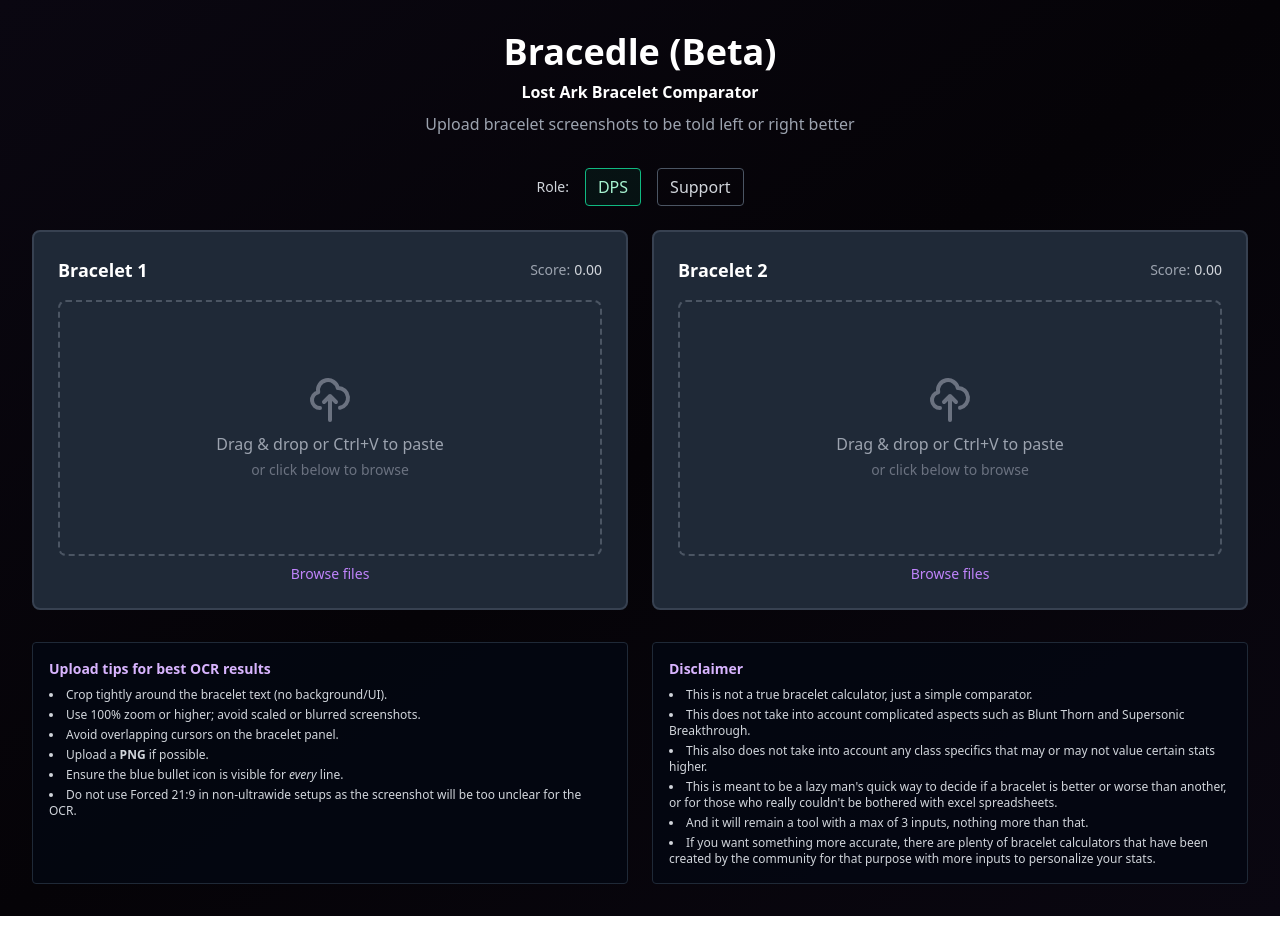
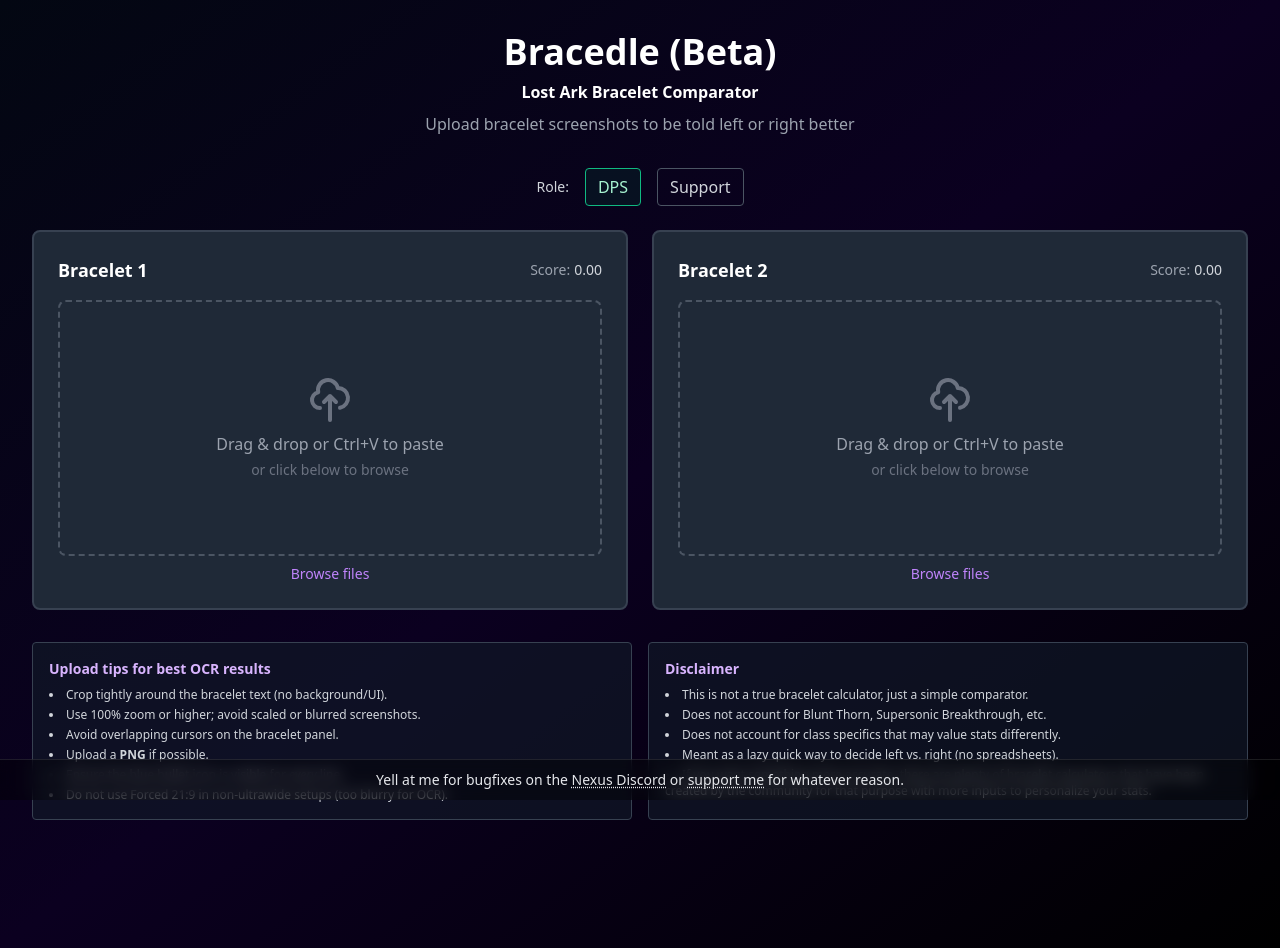
Before and after one commit to Poyoanon/Bracedle, a Nuxt app: page / in a window 1280 px wide. Before the commit the page ends 916 px from the top, so only its background shows below. Built offline with nearby package versions, Linux system fonts and the light colour scheme.

Commit message:
Add footer

```diff
--- a/pages/index.vue
+++ b/pages/index.vue
@@ -1,32 +1,25 @@
 <template>
-  <div class="min-h-screen p-8 bg-gradient-to-br from-[#0a0711] via-[#050307] to-[#0a0711]">
-    <div class="max-w-7xl mx-auto">
-      <!-- Header -->
+  <div class="min-h-screen p-8 bg-gradient-to-br from-gray-950 via-[#0b0020] to-black">
+    <div class="max-w-7xl mx-auto pb-24">
       <div class="text-center mb-8">
-        <h1 class="text-4xl font-bold text-white mb-2">
-          Bracedle (Beta)
-        </h1>
-        <h2 class="text-1xl font-bold text-white mb-2">
-          Lost Ark Bracelet Comparator
-        </h2>
-        <p class="text-gray-400">
-          Upload bracelet screenshots to be told left or right better
-        </p>
+        <h1 class="text-4xl font-bold text-white mb-2">Bracedle (Beta)</h1>
+        <h2 class="text-1xl font-bold text-white mb-2">Lost Ark Bracelet Comparator</h2>
+        <p class="text-gray-400">Upload bracelet screenshots to be told left or right better</p>
       </div>
 
       <!-- Role toggle -->
       <div class="mb-6 flex items-center justify-center gap-4">
         <span class="text-sm text-gray-300">Role:</span>
         <label
-          class="inline-flex items-center gap-2 px-3 py-1.5 rounded border cursor-pointer"
-          :class="role === 'DPS' ? 'border-emerald-500 bg-emerald-900/20 text-emerald-200' : 'border-gray-600 text-gray-300'"
+          class="inline-flex items-center gap-2 px-3 py-1.5 rounded border cursor-pointer transition-colors"
+          :class="role === 'DPS' ? 'border-emerald-500 bg-emerald-900/20 text-emerald-200' : 'border-gray-600 text-gray-300 hover:border-gray-500'"
         >
           <input type="radio" class="hidden" value="DPS" v-model="role" />
           <span>DPS</span>
         </label>
         <label
-          class="inline-flex items-center gap-2 px-3 py-1.5 rounded border cursor-pointer"
-          :class="role === 'Support' ? 'border-cyan-500 bg-cyan-900/20 text-cyan-200' : 'border-gray-600 text-gray-300'"
+          class="inline-flex items-center gap-2 px-3 py-1.5 rounded border cursor-pointer transition-colors"
+          :class="role === 'Support' ? 'border-cyan-500 bg-cyan-900/20 text-cyan-200' : 'border-gray-600 text-gray-300 hover:border-gray-500'"
         >
           <input type="radio" class="hidden" value="Support" v-model="role" />
           <span>Support</span>
@@ -54,10 +47,9 @@
         />
       </div>
 
-      <!-- Bottom: Tips + Disclaimer -->
-      <div class="mt-8 grid grid-cols-1 lg:grid-cols-2 gap-6">
-        <!-- Tips -->
-        <div class="bg-gray-950/80 border border-gray-800 rounded p-4">
+      <!-- Tips + Disclaimer -->
+      <div class="mt-8 grid grid-cols-1 md:grid-cols-2 gap-4">
+        <div class="bg-gray-900/70 border border-gray-700 rounded p-4">
           <h4 class="text-sm font-semibold text-purple-300">Upload tips for best OCR results</h4>
           <ul class="mt-2 text-xs text-gray-300 list-disc list-inside space-y-1">
             <li>Crop tightly around the bracelet text (no background/UI).</li>
@@ -65,73 +57,92 @@
             <li>Avoid overlapping cursors on the bracelet panel.</li>
             <li>Upload a <span class="font-semibold">PNG</span> if possible.</li>
             <li>Ensure the blue bullet icon is visible for <em>every</em> line.</li>
-            <li>Do not use Forced 21:9 in non-ultrawide setups as the screenshot will be too unclear for the OCR.</li>
+            <li>Do not use Forced 21:9 in non-ultrawide setups (too blurry for OCR).</li>
           </ul>
         </div>
 
-        <!-- Disclaimer -->
-        <div class="bg-gray-950/80 border border-gray-800 rounded p-4">
+        <div class="bg-gray-900/70 border border-gray-700 rounded p-4">
           <h4 class="text-sm font-semibold text-purple-300">Disclaimer</h4>
           <ul class="mt-2 text-xs text-gray-300 list-disc list-inside space-y-1">
             <li>This is not a true bracelet calculator, just a simple comparator.</li>
-            <li>This does not take into account complicated aspects such as Blunt Thorn and Supersonic Breakthrough.</li>
-            <li>This also does not take into account any class specifics that may or may not value certain stats higher.</li>
-            <li>This is meant to be a lazy man's quick way to decide if a bracelet is better or worse than another, or for those who really couldn't be bothered with excel spreadsheets.</li>
-            <li>And it will remain a tool with a max of 3 inputs, nothing more than that.</li>
+            <li>Does not account for Blunt Thorn, Supersonic Breakthrough, etc.</li>
+            <li>Does not account for class specifics that may value stats differently.</li>
+            <li>Meant as a lazy quick way to decide left vs. right (no spreadsheets).</li>
             <li>If you want something more accurate, there are plenty of bracelet calculators that have been created by the community for that purpose with more inputs to personalize your stats.</li>
           </ul>
         </div>
       </div>
+    </div>
 
-    </div>
+    <!-- Fixed footer -->
+    <footer
+      class="fixed bottom-0 inset-x-0 z-50 border-t border-white/10 bg-black/60 backdrop-blur supports-[backdrop-filter]:bg-black/40"
+    >
+      <div class="mx-auto max-w-7xl px-4 sm:px-6 py-2.5 text-center text-sm text-gray-200">
+        Yell at me for bugfixes on the
+        <a
+          href="https://discord.com/invite/loanexus"
+          target="_blank"
+          rel="noopener noreferrer"
+          class="underline decoration-dotted underline-offset-2 hover:text-white"
+        >Nexus Discord</a>
+        or
+        <a
+          href="https://ko-fi.com/poyoanon"
+          target="_blank"
+          rel="noopener noreferrer"
+          class="underline decoration-dotted underline-offset-2 hover:text-white"
+        >support me</a>
+        for whatever reason.
+      </div>
+    </footer>
   </div>
 </template>
 
 <script setup>
-import { ref, computed, onMounted, onUnmounted } from 'vue';
-import BraceletUpload from '~/components/BraceletUpload.vue';
-import { getProfileWeights, scoreBracelet } from '~/composables/weights';
+import { ref, computed, onMounted, onUnmounted } from 'vue'
+import BraceletUpload from '~/components/BraceletUpload.vue'
+import { getProfileWeights, scoreBracelet } from '~/composables/weights'
 
-const bracelet1Stats = ref([]);
-const bracelet2Stats = ref([]);
-const bracelet1Ref = ref(null);
-const bracelet2Ref = ref(null);
+const bracelet1Stats = ref([])
+const bracelet2Stats = ref([])
+const bracelet1Ref = ref(null)
+const bracelet2Ref = ref(null)
 
-const role = ref('DPS');
-const weights = computed(() => getProfileWeights(role.value));
+const role = ref('DPS')
+const weights = computed(() => getProfileWeights(role.value))
 
-const score1 = computed(() => scoreBracelet(bracelet1Stats.value, weights.value));
-const score2 = computed(() => scoreBracelet(bracelet2Stats.value, weights.value));
+const score1 = computed(() => scoreBracelet(bracelet1Stats.value, weights.value))
+const score2 = computed(() => scoreBracelet(bracelet2Stats.value, weights.value))
 
 const winner = computed(() => {
-  if (bracelet1Stats.value.length === 0 || bracelet2Stats.value.length === 0) return null;
-  if (score1.value > score2.value) return 1;
-  if (score2.value > score1.value) return 2;
-  return 0; // tie
-});
+  if (bracelet1Stats.value.length === 0 || bracelet2Stats.value.length === 0) return null
+  if (score1.value > score2.value) return 1
+  if (score2.value > score1.value) return 2
+  return 0
+})
 
-const highlight1 = computed(() => (winner.value === 1 ? 'winner' : (winner.value === 0 ? 'tie' : null)));
-const highlight2 = computed(() => (winner.value === 2 ? 'winner' : (winner.value === 0 ? 'tie' : null)));
+const highlight1 = computed(() => (winner.value === 1 ? 'winner' : winner.value === 0 ? 'tie' : null))
+const highlight2 = computed(() => (winner.value === 2 ? 'winner' : winner.value === 0 ? 'tie' : null))
 
 const handleGlobalPaste = async (event) => {
-  const items = event.clipboardData?.items;
-  if (!items) return;
-
+  const items = event.clipboardData?.items
+  if (!items) return
   for (const item of items) {
     if (item.type.startsWith('image/')) {
-      const file = item.getAsFile();
+      const file = item.getAsFile()
       if (bracelet1Ref.value && !bracelet1Ref.value.hasImage()) {
-        await bracelet1Ref.value.processFile(file);
-        event.preventDefault();
+        await bracelet1Ref.value.processFile(file)
+        event.preventDefault()
       } else if (bracelet2Ref.value && !bracelet2Ref.value.hasImage()) {
-        await bracelet2Ref.value.processFile(file);
-        event.preventDefault();
+        await bracelet2Ref.value.processFile(file)
+        event.preventDefault()
       }
-      break;
+      break
     }
   }
-};
+}
 
-onMounted(() => window.addEventListener('paste', handleGlobalPaste));
-onUnmounted(() => window.removeEventListener('paste', handleGlobalPaste));
+onMounted(() => window.addEventListener('paste', handleGlobalPaste))
+onUnmounted(() => window.removeEventListener('paste', handleGlobalPaste))
 </script>
```
